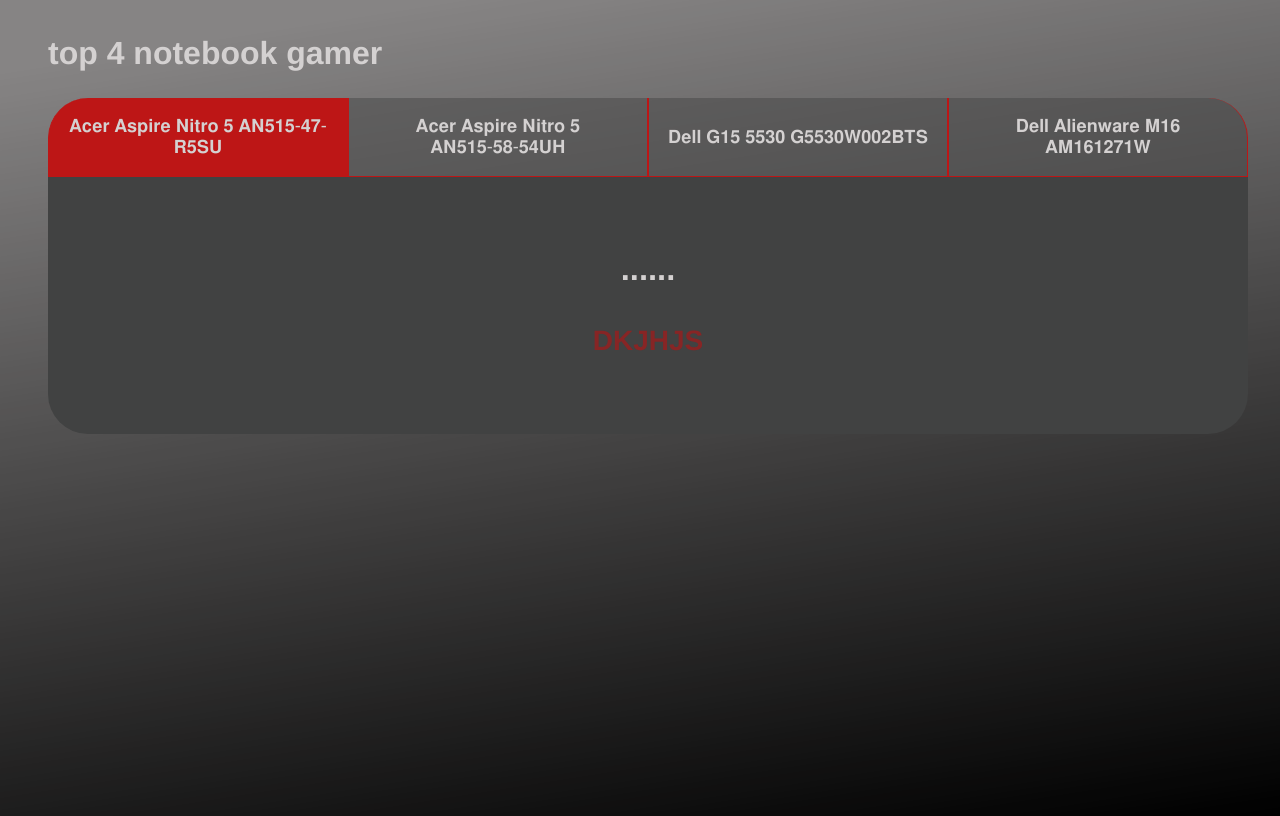
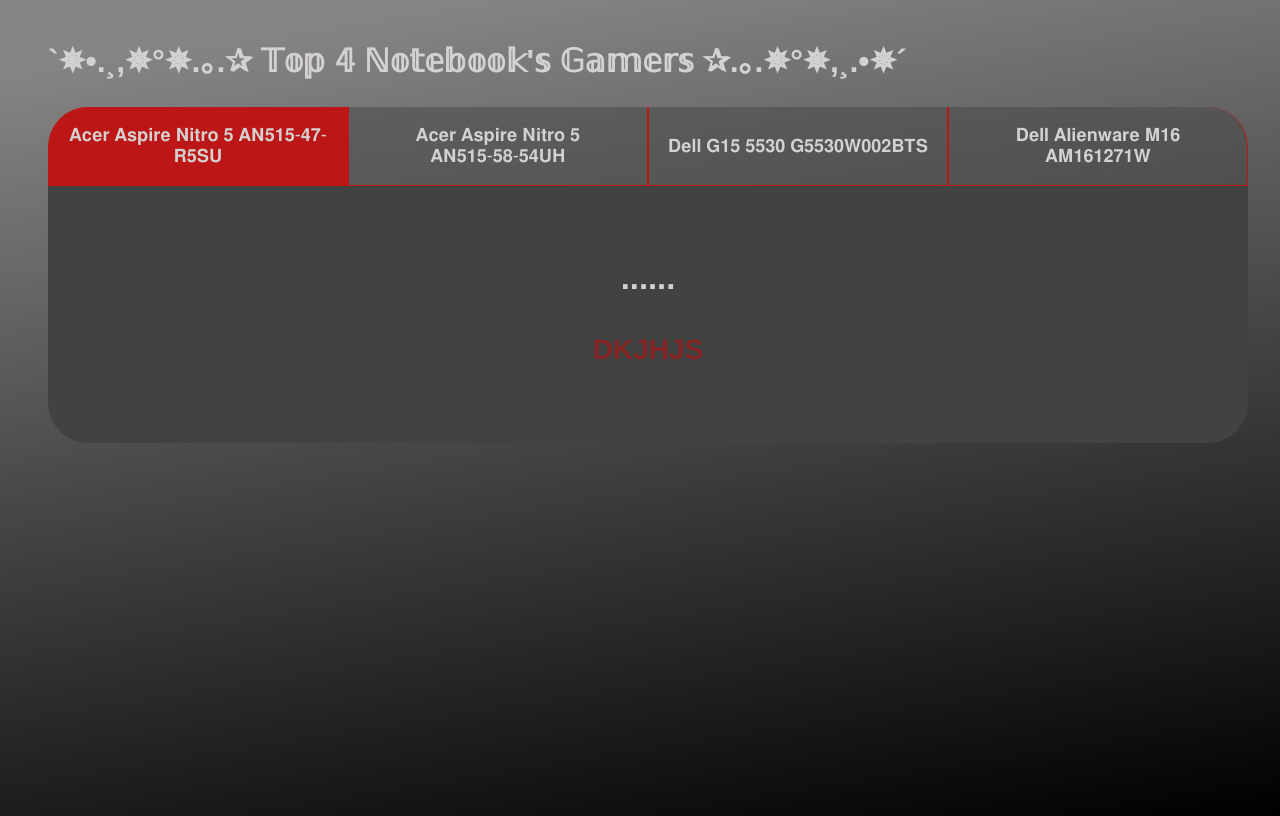
Before and after one commit to nataliainbox/top-5-notebook-gamer, a plain HTML site: page index.html in a window 1280 px wide. Drawn offline with Linux system fonts and the light colour scheme.

Commit message:
xscdwfwg

```diff
--- a/index.html
+++ b/index.html
@@ -8,7 +8,7 @@
     </head>
 
     <section class="conteudo-principal">
-        <h2 class="titulo-principal">top 4 notebook gamer</h2>
+        <h2 class="titulo-principal">`✵•.¸,✵°✵.｡.✰ 𝕋𝕠𝕡 𝟜 ℕ𝕠𝕥𝕖𝕓𝕠𝕠𝕜'𝕤 𝔾𝕒𝕞𝕖𝕣𝕤 ✰.｡.✵°✵,¸.•✵´</h2>
         <div class="conteudo">
         <div class="botoes">
             <button class="botao ativo">𝐀𝐜𝐞𝐫 𝐀𝐬𝐩𝐢𝐫𝐞 𝐍𝐢𝐭𝐫𝐨 𝟓 𝐀𝐍𝟓𝟏𝟓-𝟒𝟕-𝐑𝟓𝐒𝐔</button>
```
